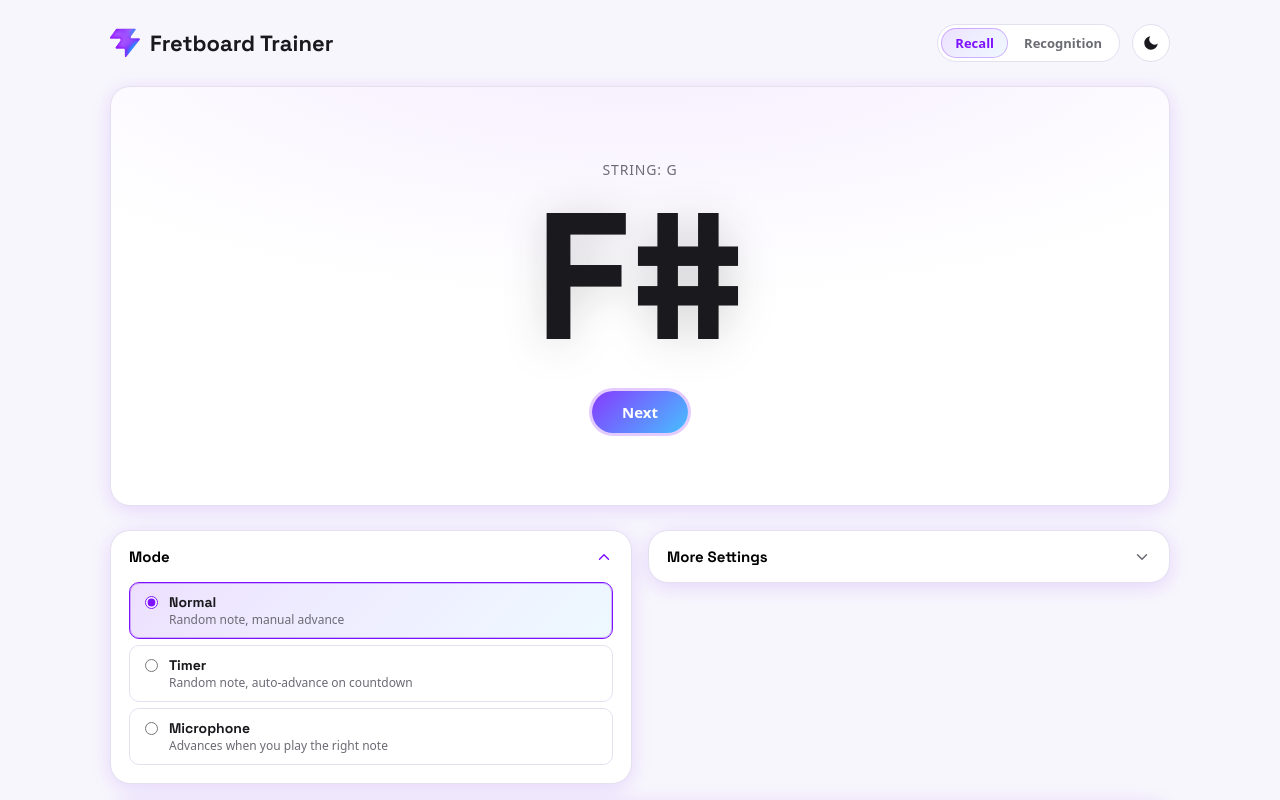
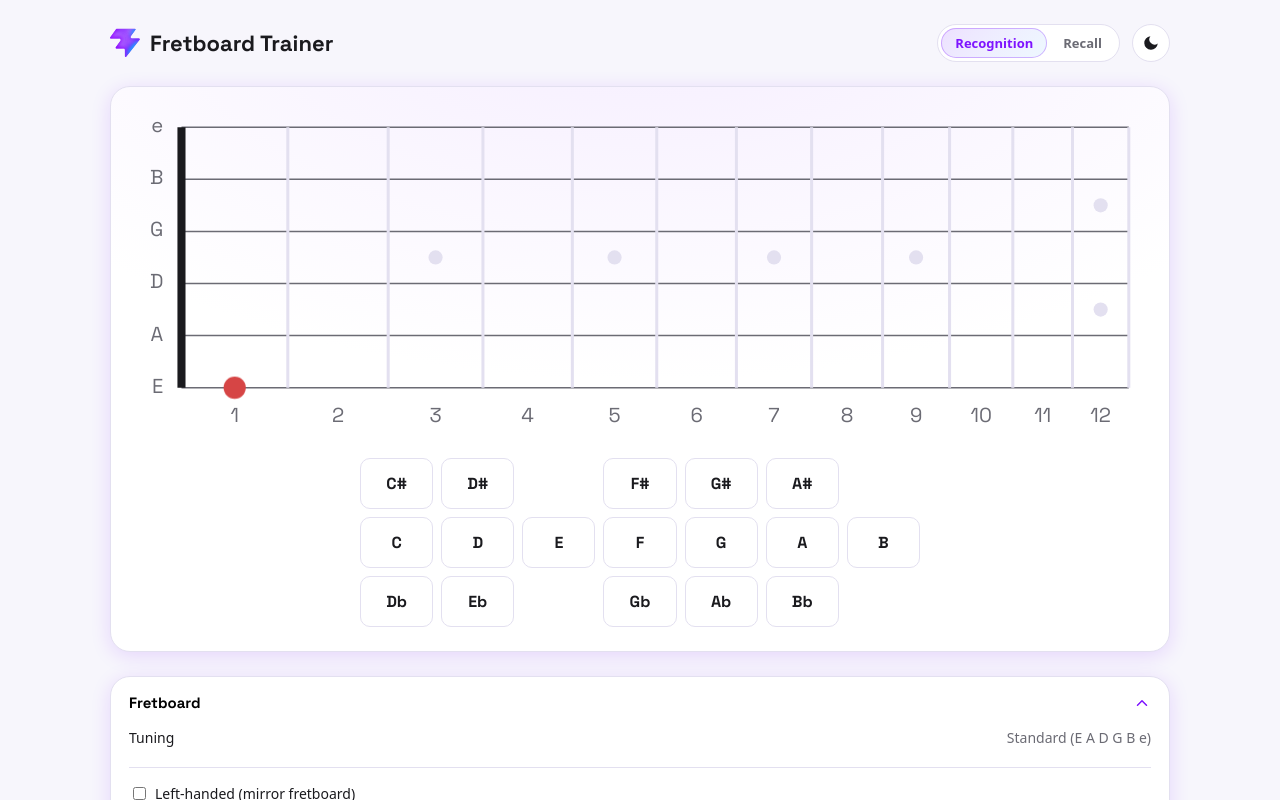
Before and after one commit to andrei-cd/fretboard-trainer, a React (Vite) app: page / in a window 1280 px wide. Shown: the top 800 px of the page. Built offline with nearby package versions, Linux system fonts and the light colour scheme.

Commit message:
Make recognition page the main page

```diff
--- a/index.html
+++ b/index.html
@@ -19,7 +19,7 @@
       })();
     </script>
     <meta charset="UTF-8" />
-    <link rel="icon" type="image/svg+xml" href="/favicon.svg" />
+    <link rel="icon" type="image/svg+xml" href="%BASE_URL%favicon.svg" />
     <meta name="viewport" content="width=device-width, initial-scale=1.0" />
     <title>Fretboard Trainer</title>
   </head>
--- a/src/components/AppModeToggle/AppModeToggle.tsx
+++ b/src/components/AppModeToggle/AppModeToggle.tsx
@@ -10,21 +10,21 @@ export function AppModeToggle() {
       <button
         type="button"
         className={styles.toggleButton}
+        data-active={appMode === 'recognition'}
+        aria-pressed={appMode === 'recognition'}
+        onClick={() => setAppMode('recognition')}
+      >
+        Recognition
+      </button>
+      <button
+        type="button"
+        className={styles.toggleButton}
         data-active={appMode === 'recall'}
         aria-pressed={appMode === 'recall'}
         onClick={() => setAppMode('recall')}
       >
         Recall
       </button>
-      <button
-        type="button"
-        className={styles.toggleButton}
-        data-active={appMode === 'recognition'}
-        aria-pressed={appMode === 'recognition'}
-        onClick={() => setAppMode('recognition')}
-      >
-        Recognition
-      </button>
     </div>
   )
 }
--- a/src/lib/storage/preferences.ts
+++ b/src/lib/storage/preferences.ts
@@ -82,7 +82,7 @@ export function saveThemeOverride(theme: 'light' | 'dark'): void {
 }
 
 export function loadAppMode(): AppMode {
-  return loadState().appMode ?? 'recall'
+  return loadState().appMode ?? 'recognition'
 }
 
 export function saveAppMode(mode: AppMode): void {
--- a/src/lib/storage/schema.ts
+++ b/src/lib/storage/schema.ts
@@ -34,7 +34,7 @@ export interface PersistedSchemaV1 {
       runtime instead. Once set, this explicit choice wins on all future visits. */
   themeOverride?: 'light' | 'dark'
   lastSessionConfig?: SessionConfig
-  /** Undefined on data saved before this preference existed — treat as 'recall'. */
+  /** Undefined on data saved before this preference existed — treat as 'recognition'. */
   appMode?: AppMode
   /** Undefined on data saved before this preference existed — treat as false. */
   recognitionLeftHand?: boolean
```
Also changed, not shown: 1 other file (tests, documents, lock files or other folders).
